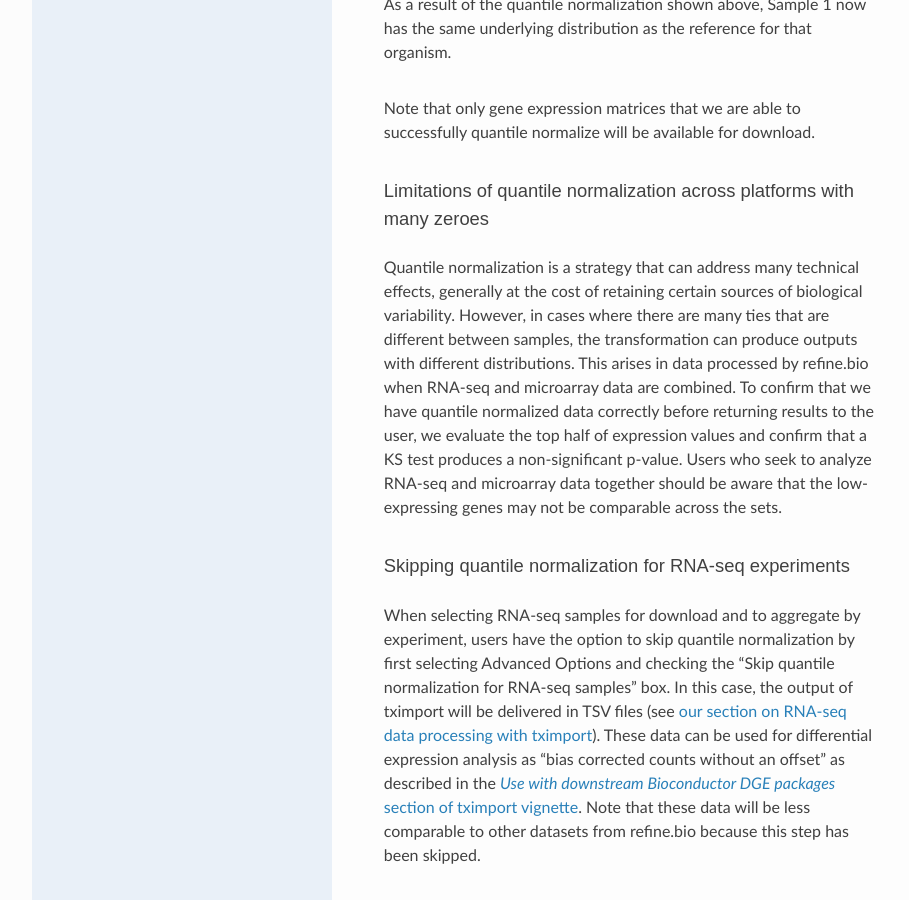
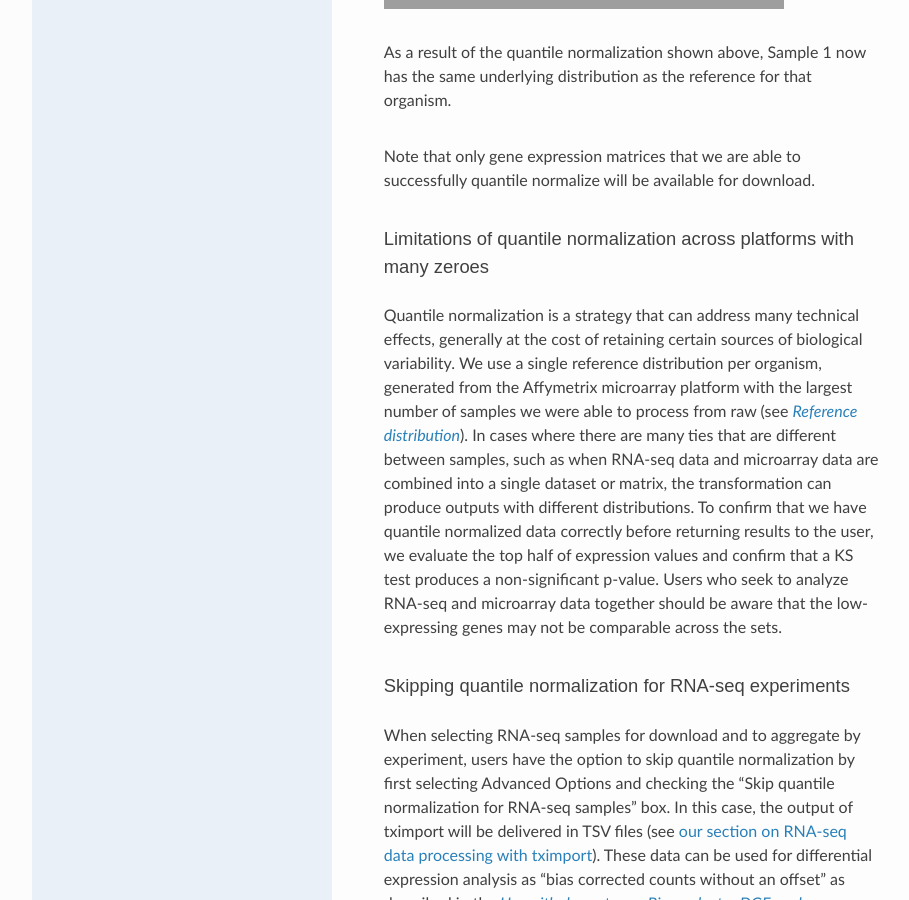
Before and after one commit to AlexsLemonade/refinebio-docs, a Sphinx documentation site: the page built from docs/main_text.md, in a window 1280 px wide and 900 px high, scrolled down 15412 px. Shown: the whole window, without its empty margins (158-1067 px from the left). Built offline with Sphinx 7.4.7 and the Read the Docs theme 2.0.0, drawn with Linux system fonts in a browser that asks for light colours; some of the changed text lies outside the part shown; grey boxes are pictures that could not be loaded.

Commit message:
Make single ref distribution per species more explicit

```diff
--- a/docs/main_text.md
+++ b/docs/main_text.md
@@ -265,6 +265,7 @@
 With that in mind, we would like the distributions of samples from different platforms/technologies to be as similar as possible.
 We use <a href ="https://en.wikipedia.org/wiki/Quantile_normalization" target = "blank"> quantile normalization</a> to accomplish this.
 Specifically, we generate a reference distribution for each organism from a large body of data with the `normalize.quantiles.determine.target` function from the <a href = "http://www.bioconductor.org/packages/release/bioc/html/preprocessCore.html" target ="blank">preprocessCore</a> R package and quantile normalize samples that a user selects for download with this target (using the `normalize.quantiles.use.target` function of `preprocessCore`).
+There is a single reference distribution per species, used to normalize all samples from that species regardless of platform or technology.
 We go into more detail below.
 
 #### Reference distribution
@@ -312,8 +313,8 @@
 #### Limitations of quantile normalization across platforms with many zeroes
 
 Quantile normalization is a strategy that can address many technical effects, generally at the cost of retaining certain sources of biological variability.
-However, in cases where there are many ties that are different between samples, the transformation can produce outputs with different distributions.
-This arises in data processed by refine.bio when RNA-seq and microarray data are combined.
+We use a single reference distribution per organism, generated from the Affymetrix microarray platform with the largest number of samples we were able to process from raw (see [_Reference distribution_](#reference=distribution)).
+In cases where there are many ties that are different between samples, such as when RNA-seq data and microarray data are combined into a single dataset or matrix, the transformation can produce outputs with different distributions.
 To confirm that we have quantile normalized data correctly before returning results to the user, we evaluate the top half of expression values and confirm that a KS test produces a non-significant p-value.
 Users who seek to analyze RNA-seq and microarray data together should be aware that the low-expressing genes may not be comparable across the sets.
 
```
